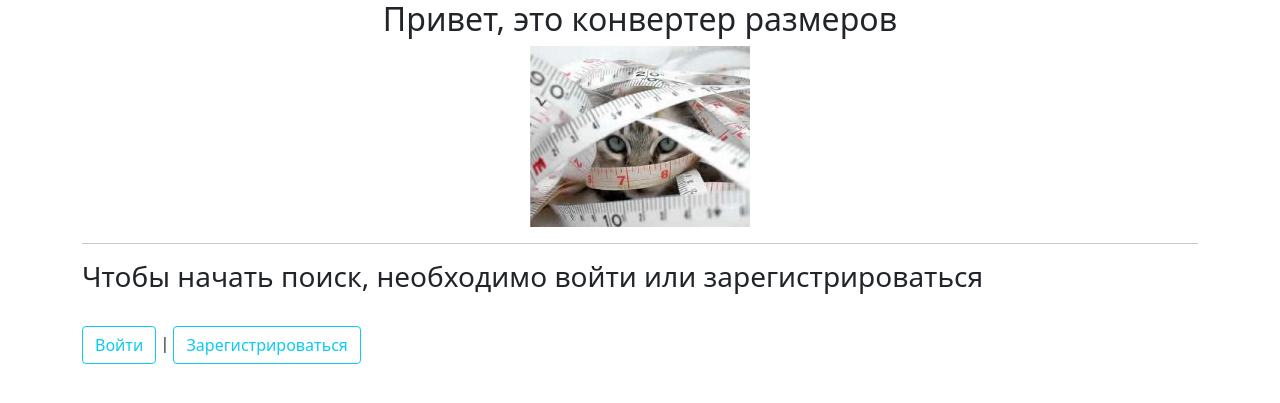
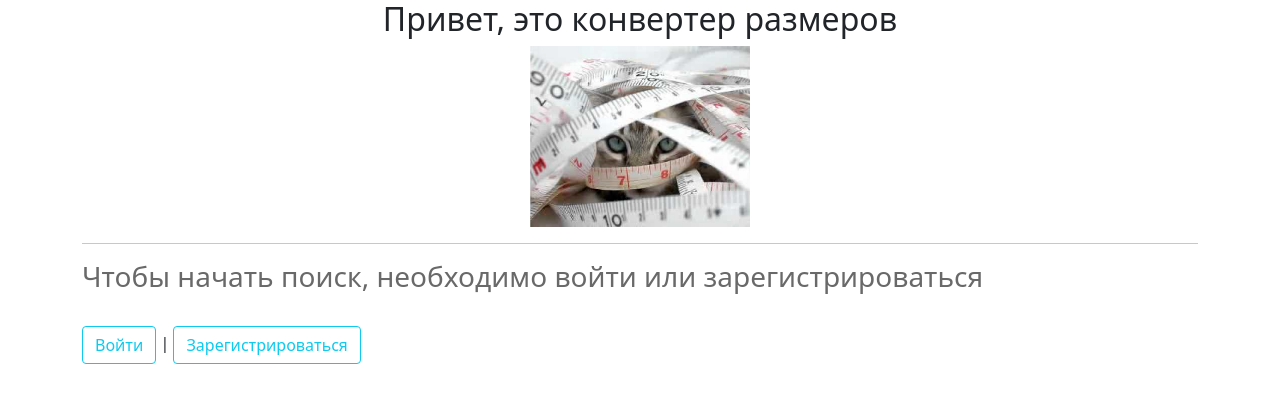
Before and after one commit to edukambarov/theconverter, a Django app: page / in a window 1280 px wide. Shown: the top 403 px of the page. Run offline with Django 5.2, Linux system fonts and the light colour scheme.

Commit message:
changed home.html hint color, padding added to profile.html

```diff
--- a/templates/home.html
+++ b/templates/home.html
@@ -15,7 +15,7 @@
         <button class="btn btn-warning btn-sm mt-1 mb-1" type="submit">Выйти</button>
         </form>
     {% else %}
-    <h3 style="display: flex; justify-content: left; color: dim-gray;">Чтобы начать поиск, необходимо войти или зарегистрироваться</h3>
+    <h3 style="display: flex; justify-content: left; color: dimgrey;">Чтобы начать поиск, необходимо войти или зарегистрироваться</h3>
     <br>
     <a href="{% url 'login' %}" class="btn btn-outline-info">Войти</a> |
     <a href="{% url 'register' %}" class="btn btn-outline-info">Зарегистрироваться</a>
--- a/templates/profile.html
+++ b/templates/profile.html
@@ -30,7 +30,7 @@
         {% for search in searches %}
         <tr>
             <td style="text-align: center; background-color:silver; padding:5px 5px 5px 5px;"> {{ search.category }} </td>
-            <td style="text-align: center;">  {{ search.input_measure }} </td>
+            <td style="text-align: center; padding:5px 5px 5px 5px;">  {{ search.input_measure }} </td>
             <td style="text-align: center; background-color:silver; padding:5px 5px 5px 5px;">  {{ search.input_size }} </td>
             <td style="text-align: center; padding:5px 5px 5px 5px;">  {{ search.output_measure }} </td>
             <td style="text-align: center; background-color:silver; padding:5px 5px 5px 5px;">  {{ search.output_size }} </td>
```
